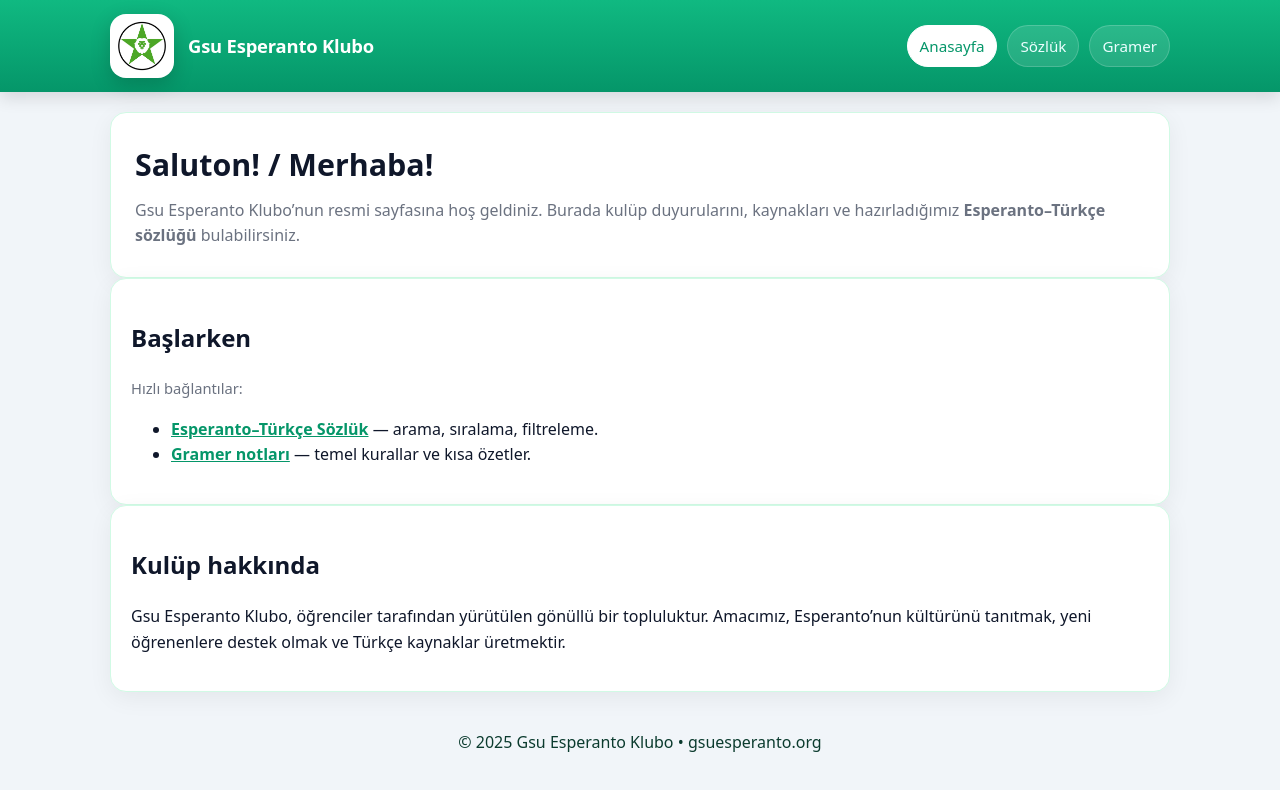
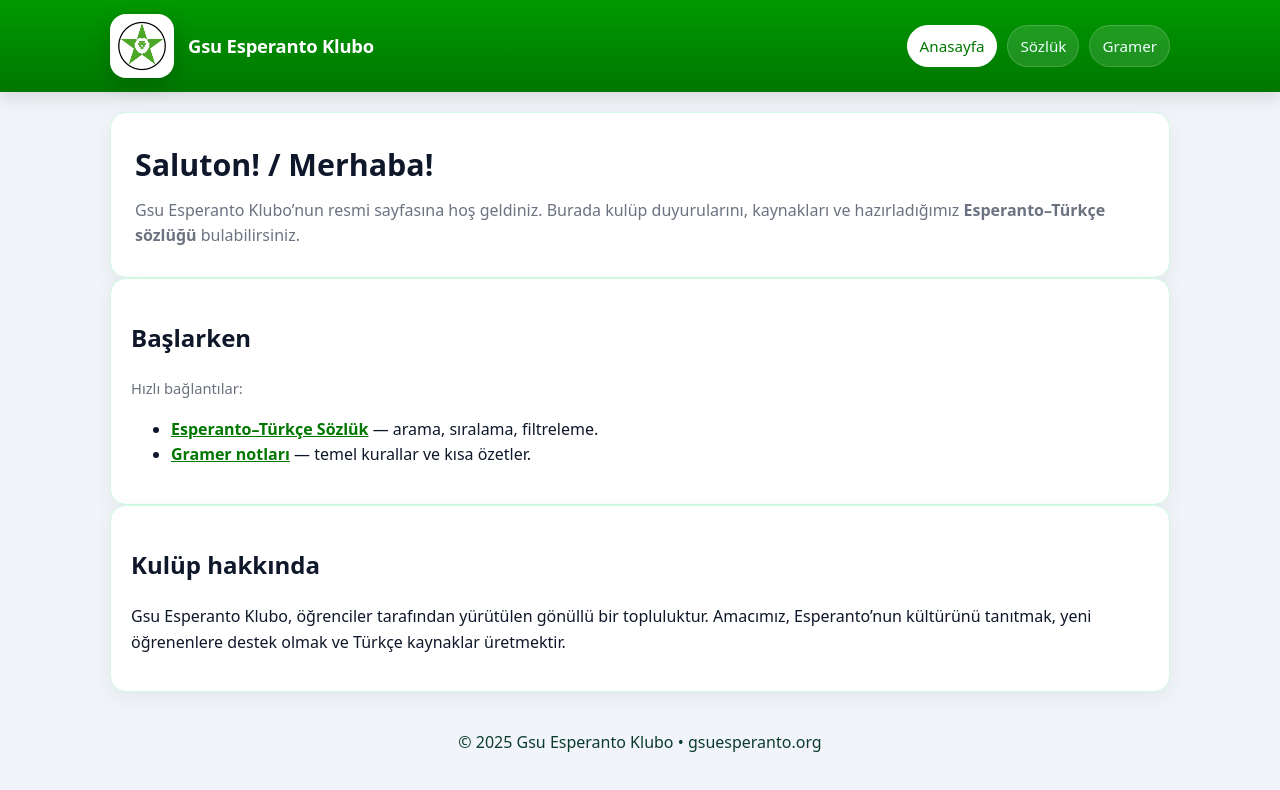
Before and after one commit to Bisbilge/eo-tr-sozluk, a plain HTML site: page index.html in a window 1280 px wide. Drawn offline with Linux system fonts and the light colour scheme.

Commit message:
Update style.css

```diff
--- a/style.css
+++ b/style.css
@@ -5,9 +5,9 @@
   --bg:#f1f5f9;
   --fg:#0f172a;
   --card:#ffffff;
-  --accent:#10b981; /* emerald-500 */
-  --accent-700:#059669;
-  --accent-50:#ecfdf5;
+  --accent:#009900;      /* senin istediğin yeşil */
+  --accent-700:#007700;  /* daha koyu tonu */
+  --accent-50:#f0fff0;
 }
 *{box-sizing:border-box}
 html,body{height:100%}
```
